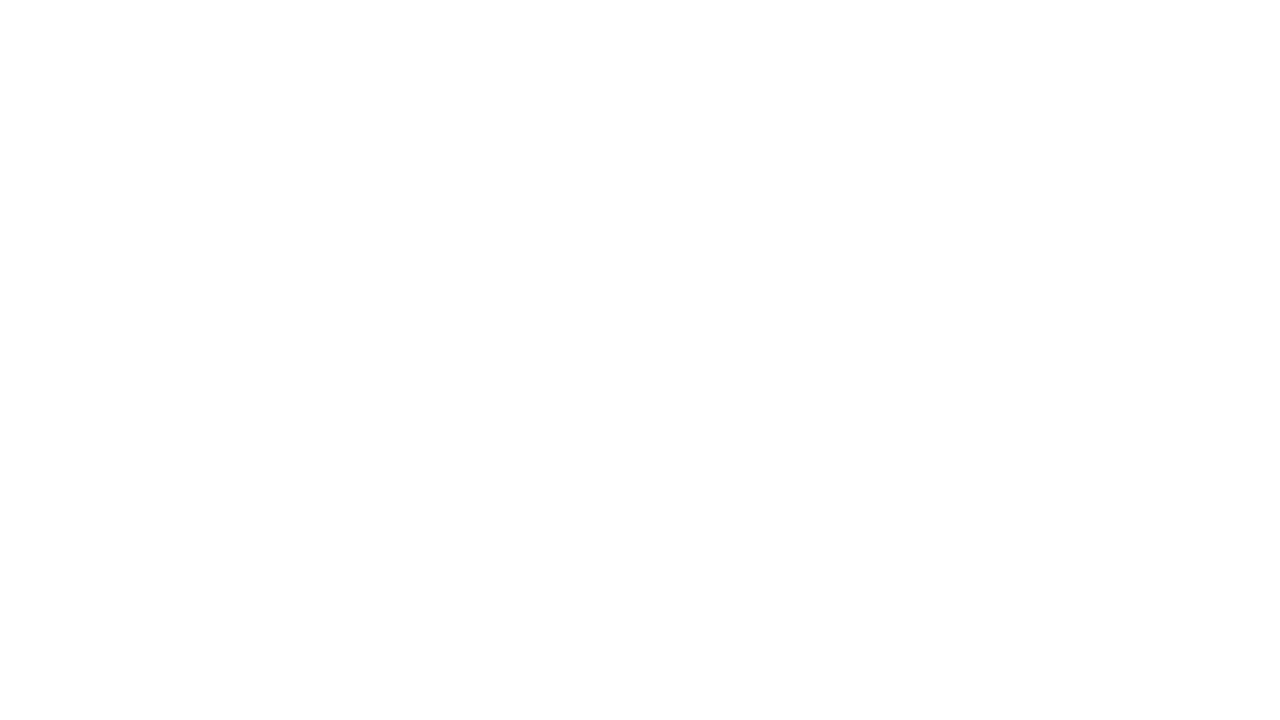
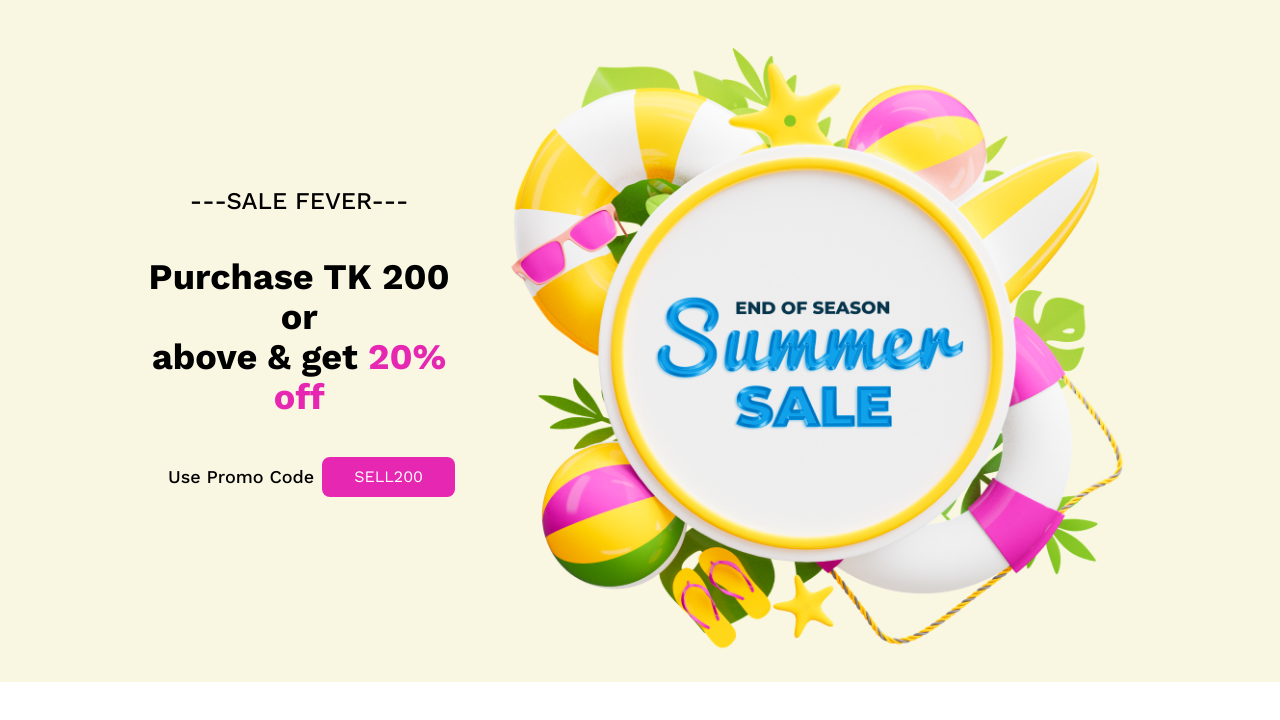
Before and after one commit to Saifulkhandaker/summer-sale, a plain HTML site: page index.html in a window 1280 px wide. Drawn offline with nearby package versions, Linux system fonts and the light colour scheme.

Commit message:
banner section added

```diff
--- a/index.html
+++ b/index.html
@@ -4,10 +4,45 @@
     <meta charset="UTF-8">
     <meta name="viewport" content="width=device-width, initial-scale=1.0">
     <title>Summer Sale</title>
+    <link rel="shortcut icon" href="./images/Summer 1.png" type="image/x-icon">
+     <!-- tailwind & daisyUI -->
     <link href="https://cdn.jsdelivr.net/npm/daisyui@3.5.1/dist/full.css" rel="stylesheet" type="text/css" />
 <script src="https://cdn.tailwindcss.com"></script>
+    <!-- work sans font -->
+    <link rel="preconnect" href="https://fonts.googleapis.com">
+<link rel="preconnect" href="https://fonts.gstatic.com" crossorigin>
+<link href="https://fonts.googleapis.com/css2?family=Work+Sans:wght@400;500;600;700&display=swap" rel="stylesheet">
+    <!-- basic font style -->
+    <style>
+        .work-sans{
+            font-family: 'Work Sans', sans-serif;
+        }
+    </style>
 </head>
-<body>
+<body class="work-sans">
+    <header class="bg-[#F9F6E2]">
+        <!-- banner-section -->
+        <section class="w-11/12 lg:w-4/5 m-auto items-center md:flex lg:flex justify-between">
+            <!-- bannaer content -->
+            <div class="text-center gap-16">
+                <p class="text-black text-2xl font-medium mb-10">---SALE FEVER---</p>
+                <h1 class="text-black text-4xl font-bold mb-10">Purchase TK 200 or <br> above & get <span class="text-[#E527B2]">20% off</span></h1>
+                <div class="flex items-center ml-14 md:ml-0 lg:ml-10">
+                    <p class="text-black lg:text-lg md:text-sm font-medium">Use Promo Code</p>
+                    <button class="text-[#FFF] bg-[#E527B2] py-2 rounded-lg ml-2 px-8">SELL200</button>
+                </div>
+            </div>
+            <!-- banner img -->
+            <div>
+                <img src="./images/Summer 1.png" alt="">
+            </div>
+        </section>
+
+    </header>
+    <main>
+
+    </main>
+
 
 </body>
 </html>
```
